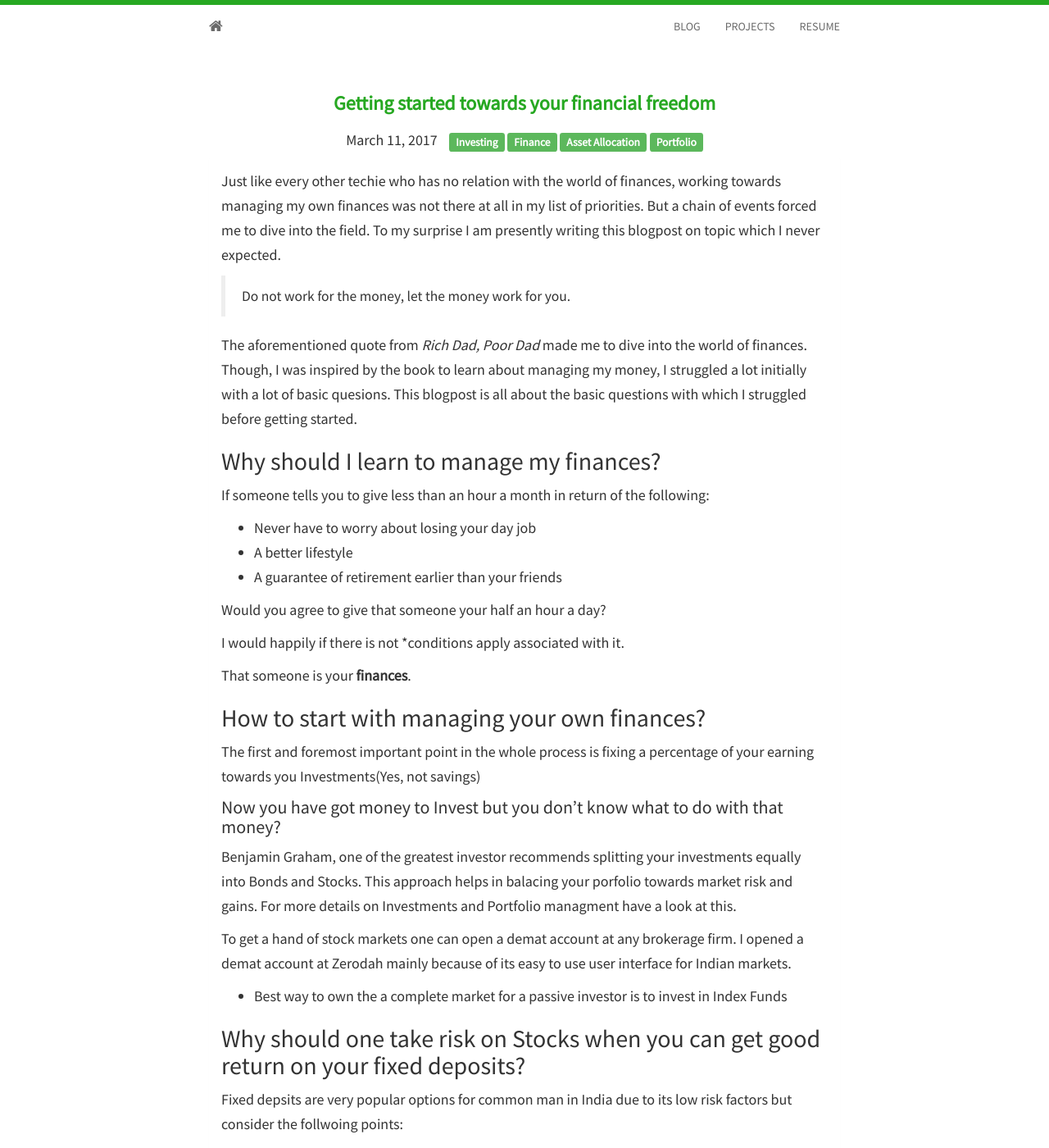
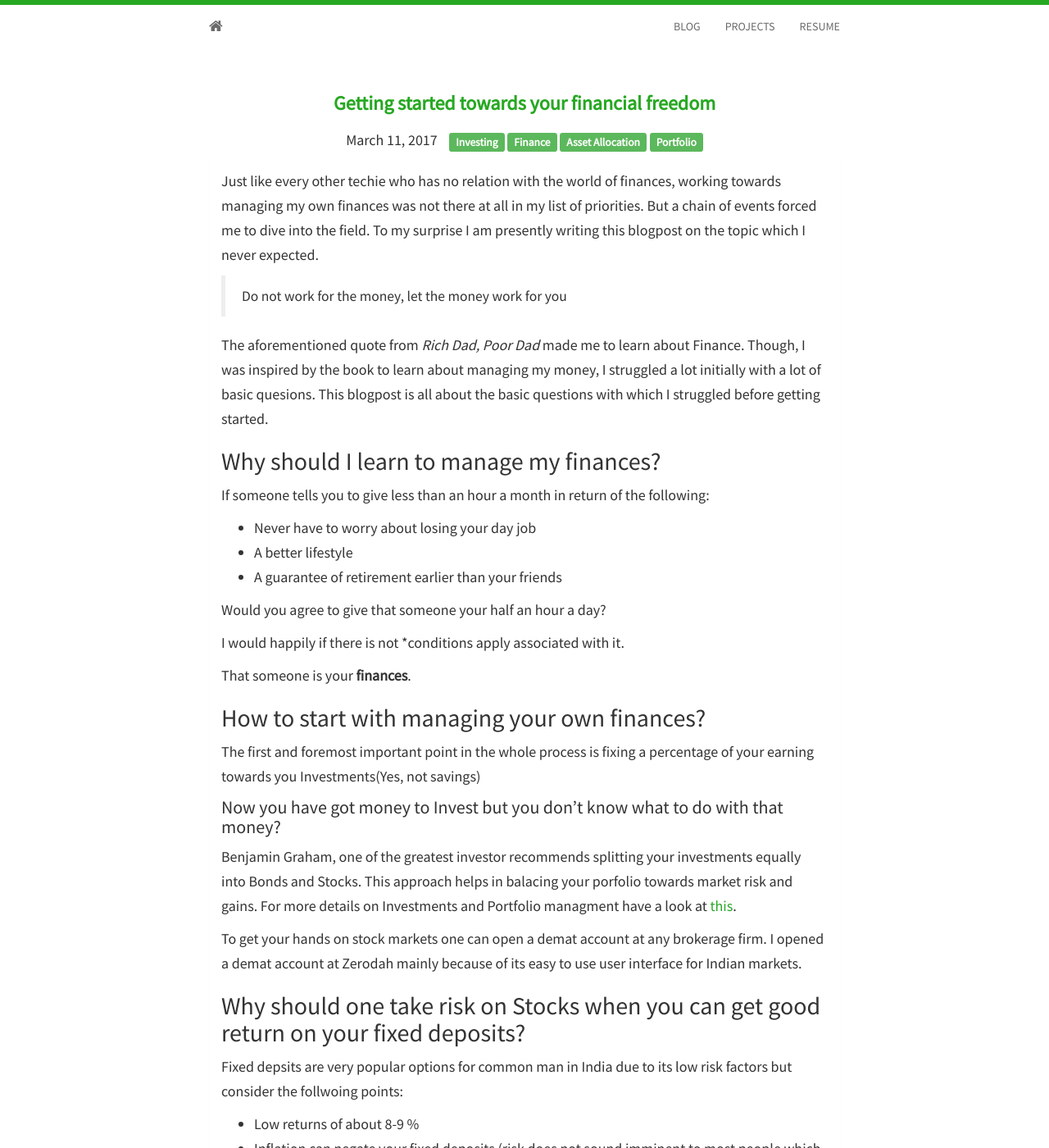
Before and after one commit to ankiteciitkgp/ankiteciitkgp.github.io, a Jekyll site: the page built from _posts/2017-03-11-post1.md, in a window 1280 px wide and 1400 px high. Shown: the whole window at 82% size. Built offline with Jekyll 4.4.1, drawn with Linux system fonts in a browser that asks for light colours; nearby versions of some CDN libraries; comment, search, counter and statistics services are not loaded; some of the changed text lies outside the part shown.

Commit message:
blogs updated

```diff
--- a/_posts/2017-03-11-post1.md
+++ b/_posts/2017-03-11-post1.md
@@ -9,11 +9,11 @@
 - Portfolio
 ---
 
-Just like every other techie who has no relation with the world of finances, working towards managing my own finances was not there at all in my list of priorities. But a chain of events forced me to dive into the field. To my surprise I am presently writing this blogpost on topic which I never expected.
+Just like every other techie who has no relation with the world of finances, working towards managing my own finances was not there at all in my list of priorities. But a chain of events forced me to dive into the field. To my surprise I am presently writing this blogpost on the topic which I never expected.
 
-> Do not work for the money, let the money work for you.
+> Do not work for the money, let the money work for you
 
-The aforementioned quote from _Rich Dad, Poor Dad_ made me to dive into the world of finances. Though, I was inspired by the book to learn about managing my money, I struggled a lot initially with a lot of basic quesions. This blogpost is all about the basic questions with which I struggled before getting started.
+The aforementioned quote from _Rich Dad, Poor Dad_ made me to learn about Finance. Though, I was inspired by the book to learn about managing my money, I struggled a lot initially with a lot of basic quesions. This blogpost is all about the basic questions with which I struggled before getting started.
 
 ## Why should I learn to manage my finances?
 If someone tells you to give less than an hour a month in return of the following:
@@ -32,11 +32,11 @@
 
 #### Now you have got money to Invest but you don't know what to do with that money?
 
-Benjamin Graham, one of the greatest investor recommends splitting your investments equally into Bonds and Stocks. This approach helps in balacing your porfolio towards market risk and gains. For more details on Investments and Portfolio managment have a look at this.
+Benjamin Graham, one of the greatest investor recommends splitting your investments equally into Bonds and Stocks. This approach helps in balacing your porfolio towards market risk and gains. For more details on Investments and Portfolio managment have a look at [this]({{ site.baseurl }}post2.html).
 
-To get a hand of stock markets one can open a demat account at any brokerage firm. I opened a demat account at Zerodah mainly because of its easy to use user interface for Indian markets.
-* Best way to own the a complete market for a passive investor is to invest in Index Funds
-
+To get your hands on stock markets one can open a demat account at any brokerage firm. I opened a demat account at Zerodah mainly because of its easy to use user interface for Indian markets.
+<!-- * Best way to own the a complete market for a passive investor is to invest in Index Funds
+ -->
 ## Why should one take risk on Stocks when you can get good return on your fixed deposits?
 Fixed depsits are very popular options for common man in India due to its low risk factors but consider the follwoing points:
 * Low returns of about 8-9 %
```
Also changed, not shown: other parts of _posts/2017-03-11-post1.md (+6 -6 lines), _posts/2017-04-02-post2.md (+6 -2 lines).
